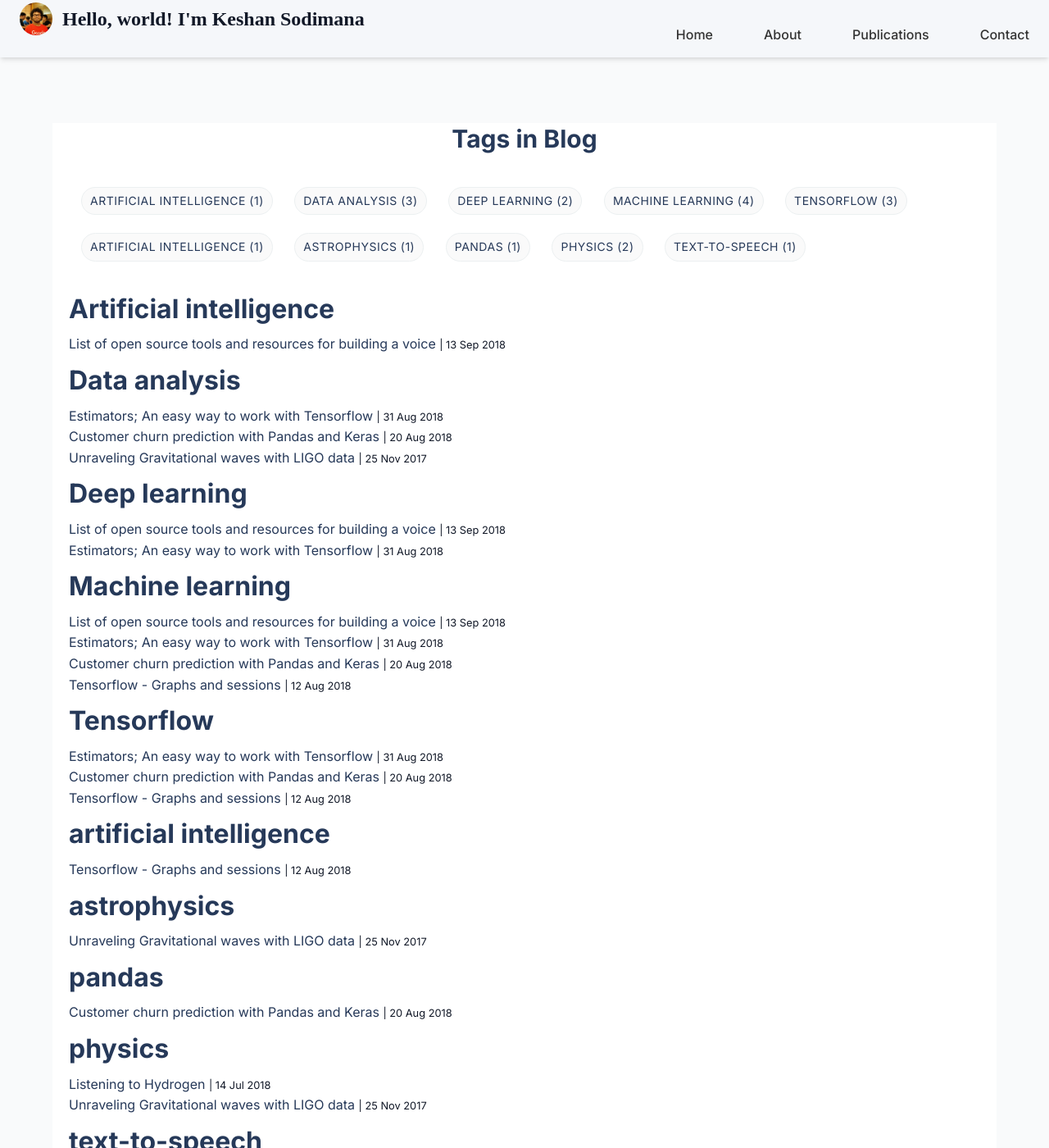
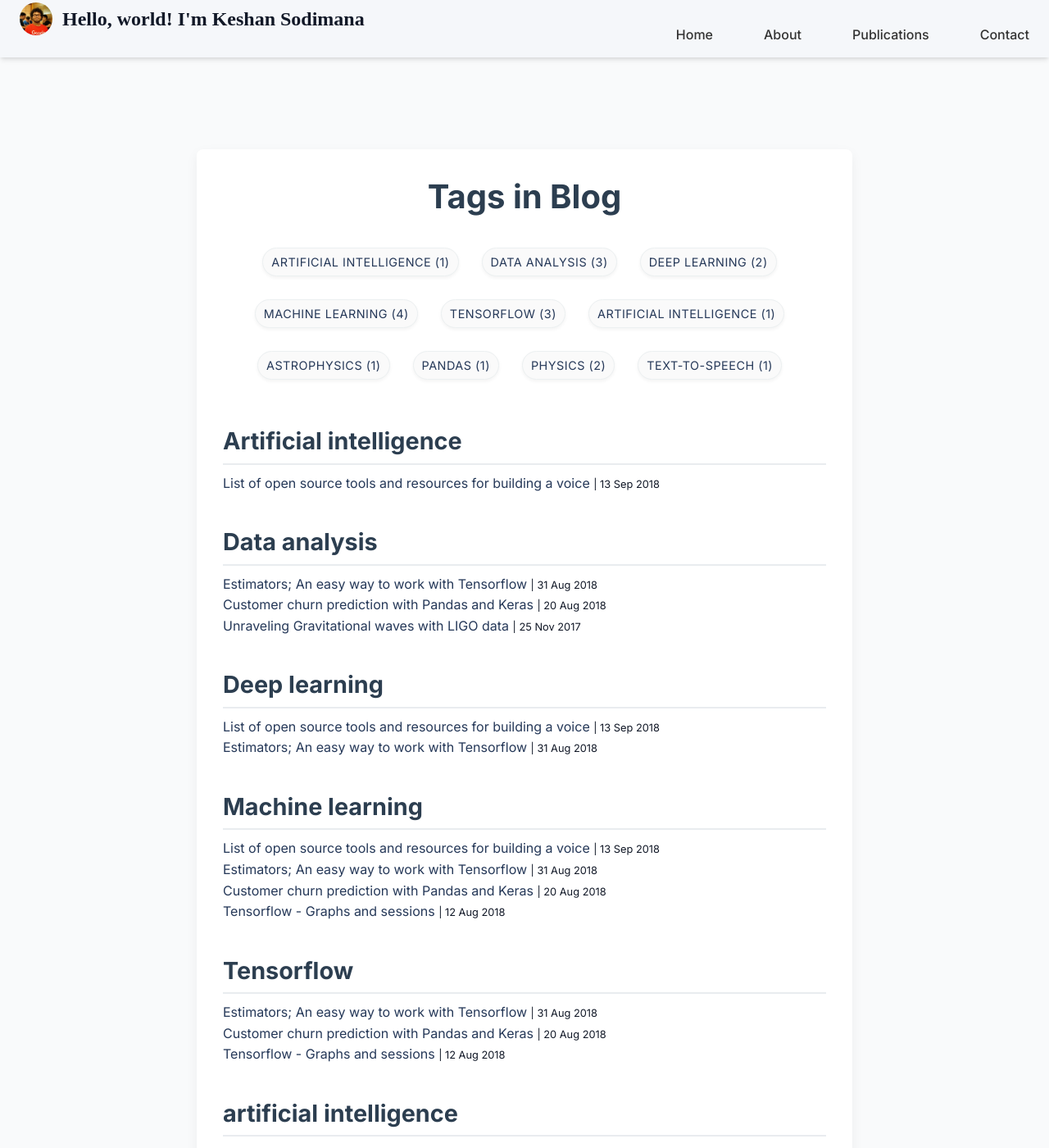
Before and after one commit to keshan/keshan.github.io, a Jekyll site: the page built from tags.html, in a window 1280 px wide and 1400 px high. Shown: the whole window at 82% size. Built offline with Jekyll 4.4.1, drawn with Linux system fonts in a browser that asks for light colours.

Commit message:
tags update

```diff
--- a/assets/css/modern-sleek.css
+++ b/assets/css/modern-sleek.css
@@ -2099,18 +2099,38 @@ body.post-template {
 }
 
 /* Tags Page Styling - Updated */
-h1 + .tags-in-blog, .page-heading {
+.blog-tags {
+  max-width: 800px;
+  margin: 2rem auto;
+  padding: 2rem;
+  background: white;
+  border-radius: 8px;
+  box-shadow: 0 5px 15px rgba(0,0,0,0.05);
+}
+
+.blog-tags h1 {
   text-align: center;
-  margin: 2rem 0;
+  margin-bottom: 2rem;
   font-size: 2.5rem;
   color: #2c3e50;
 }
 
-/* Tag cloud links - make them more button-like */
-a[href^="/tags/"] {
+.tags {
+  list-style: none;
+  padding: 0;
+  display: flex;
+  flex-wrap: wrap;
+  gap: 0.5rem;
+  justify-content: center;
+}
+
+.tags li {
+  margin: 0.25rem;
+}
+
+.tags a {
   display: inline-block;
   padding: 0.5rem 1rem;
-  margin: 0.25rem;
   background-color: #f8f9fa;
   color: #3498db;
   border-radius: 20px;
@@ -2121,25 +2141,14 @@ a[href^="/tags/"] {
   border: 1px solid #e9ecef;
 }
 
-a[href^="/tags/"]:hover {
+.tags a:hover {
   background-color: #3498db;
   color: white;
   transform: translateY(-2px);
   box-shadow: 0 4px 8px rgba(50, 50, 93, 0.1);
 }
 
-/* Container for all tags */
-#content {
-  max-width: 800px;
-  margin: 0 auto;
-  padding: 2rem;
-  background: white;
-  border-radius: 8px;
-  box-shadow: 0 5px 15px rgba(0,0,0,0.05);
-}
-
-/* Tag section headings */
-#content h2 {
+.blog-tags h2 {
   margin-top: 2.5rem;
   padding-bottom: 0.5rem;
   border-bottom: 2px solid #e9ecef;
@@ -2147,31 +2156,29 @@ a[href^="/tags/"]:hover {
   font-size: 1.8rem;
 }
 
-/* Post listings under tags */
-#content p {
+.blog-tags p {
   margin: 0.75rem 0;
   padding: 0.5rem;
   border-radius: 4px;
 }
 
-#content p:hover {
+.blog-tags p:hover {
   background-color: #f8f9fa;
 }
 
-#content p a {
+.blog-tags p a {
   color: #3498db;
   text-decoration: none;
   font-weight: 500;
   transition: color 0.2s ease;
 }
 
-#content p a:hover {
+.blog-tags p a:hover {
   color: #2980b9;
   text-decoration: underline;
 }
 
-/* Date styling */
-#content p small {
+.blog-tags p small {
   color: #7f8c8d;
   font-style: italic;
   margin-left: 0.5rem;
```
